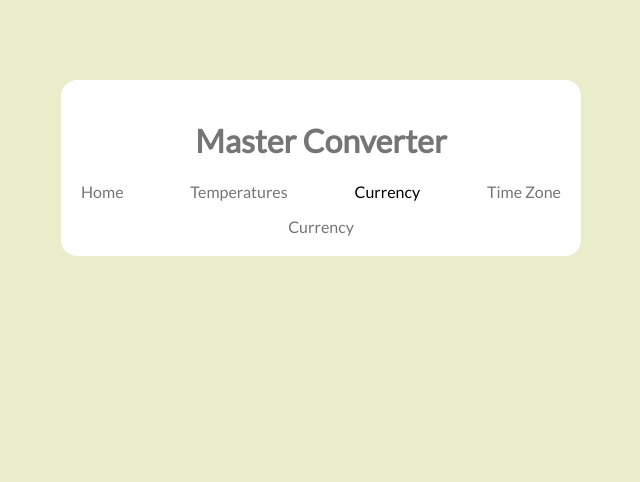
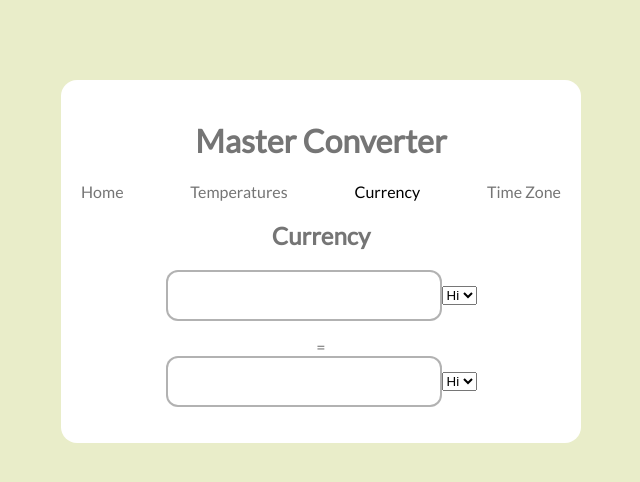
Before and after one commit to karlagoo/Converter-Master, a React (Create React App) app: page /currency in a window 1280 px wide. Shown: the top 482 px of the page, without its empty margins (319-959 px from the left). Built offline with nearby package versions, Linux system fonts and the light colour scheme.

Commit message:
created init currency sections

```diff
--- a/src/components/currency/Currency.jsx
+++ b/src/components/currency/Currency.jsx
@@ -1,9 +1,15 @@
-import React from 'react'
+import React from "react";
+import CurrencyRow from "./CurrencyRow";
 
 function Currency() {
   return (
-    <div>Currency</div>
-  )
+    <div>
+      <h2>Currency</h2>
+      <CurrencyRow />
+      <div>=</div>
+      <CurrencyRow />
+    </div>
+  );
 }
 
-export default Currency
+export default Currency;
--- /dev/null
+++ b/src/components/currency/CurrencyRow.jsx
@@ -0,0 +1,15 @@
+import React from 'react';
+import './currency.css';
+
+function CurrencyRow() {
+  return (
+    <div>
+        <input className='input' type="number" name="currencyValue" id="" />
+        <select>
+            <option value="Hi">Hi</option>
+        </select>
+    </div>
+  )
+}
+
+export default CurrencyRow
--- /dev/null
+++ b/src/components/currency/currency.css
@@ -0,0 +1,8 @@
+input {
+    width: 50%;
+    border: 2px solid rgba(0, 0, 0, 0.3);
+    color: var(--text-color);
+    border-radius: 0.75rem;
+    padding: 1rem;
+    margin-bottom: 1rem;
+}
```
